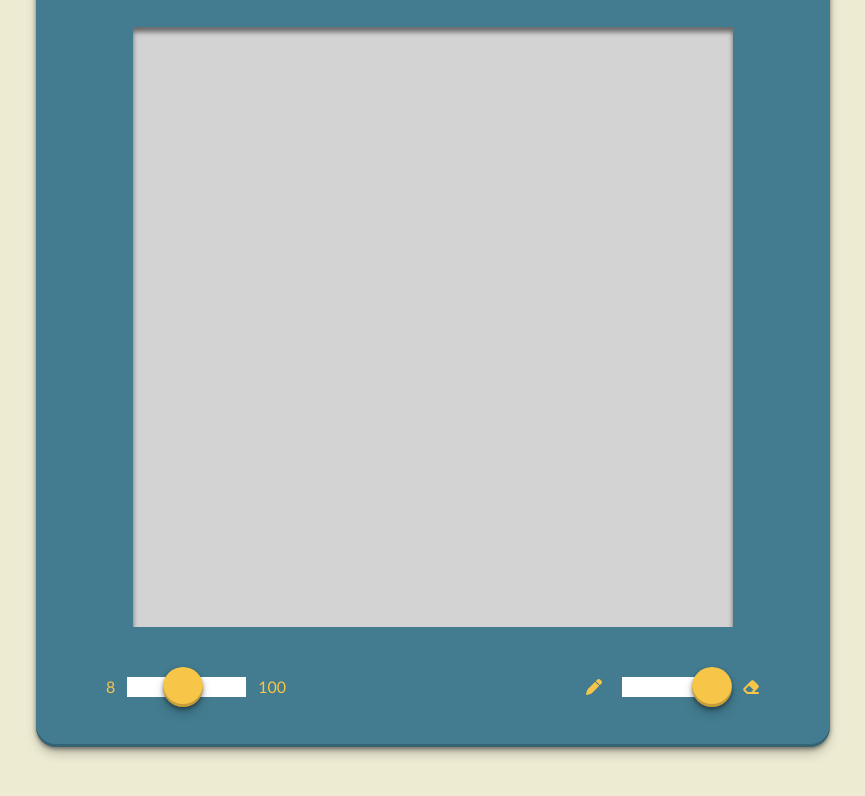
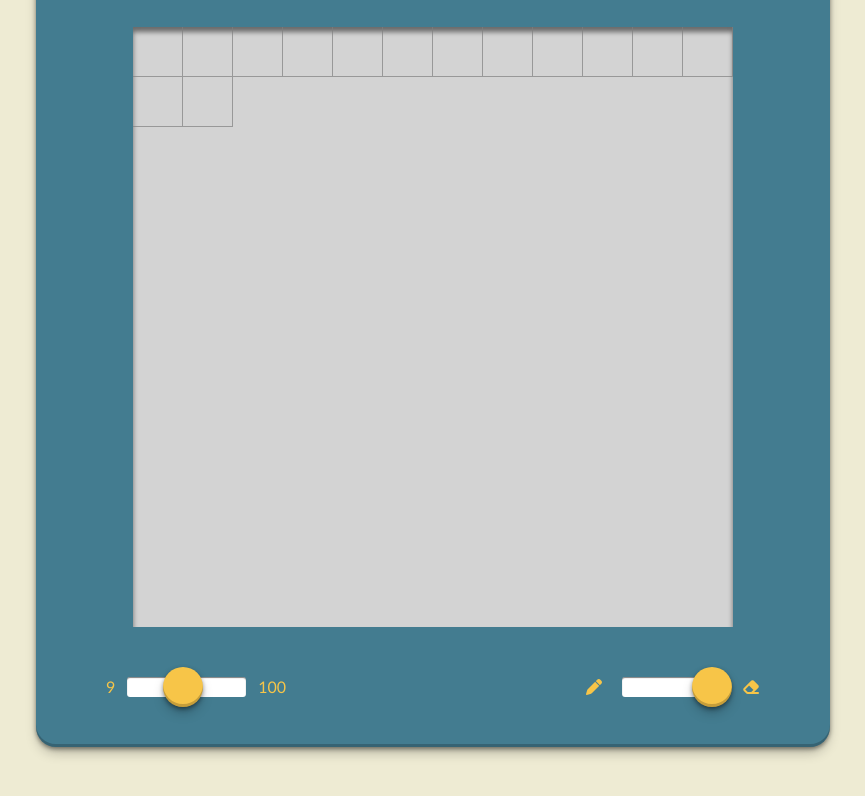
Before and after one commit to rajpranz/ProjectOdin-EtchASketch, a plain HTML site: page index.html in a window 1280 px wide. Shown: the part 130-926 px from the top of the page, without its empty margins (207-1072 px from the left). Drawn offline with Linux system fonts and the light colour scheme.

Commit message:
Setup input blocks

```diff
--- a/index.html
+++ b/index.html
@@ -17,16 +17,20 @@
         <div class="sketchboard">
             <h2>Etch-a-Sketch</h2>
             <div class="sketchinput">
+                <div class="block"></div><div class="block"></div>
+                <div class="block"></div><div class="block"></div>
+                <div class="block"></div><div class="block"></div>
+                <div class="block"></div><div class="block"></div>
+                <div class="block"></div><div class="block"></div>
+                <div class="block"></div><div class="block"></div>
+                <div class="block"></div><div class="block"></div>
 
             </div>
             <div class="sketchcontrols">
                 <div class="resolutioncontrol">
                     <div class="slidecontainer">
-
-
-                        <span>8</span><input type="range" min="8" max="100" value="50" class="slider" id="myRange"><span>100</span>
-                      </div>
-
+                    <span>9</span><input type="range" min="8" max="100" value="50" class="slider" id="myRange"><span>100</span>
+                    </div>
                 </div>
                 <div class="penmodecontrol">
                     <div><i class="fa-solid fa-pen"></i></div>
@@ -35,9 +39,6 @@
                         <span class="switch2 round"></span>
                       </label></div>
                     <div><i class="fa-solid fa-eraser"></i> </div>
-
-
-
                 </div>
             </div>
         </div>
--- a/slider.css
+++ b/slider.css
@@ -8,7 +8,8 @@
     -webkit-transition: .2s;
     transition: opacity .2s;
     margin: 0 12px 0 12px;
-
+    border-radius: 3px;
+    box-shadow: inset 0px 1px 1px 0px rgba(0, 0, 0, 0.5);
   }
 
   .slider:hover {
@@ -24,6 +25,7 @@
     background: #F7C548;
     cursor: pointer;
     box-shadow: rgba(0, 0, 0, 0.4) 0px 2px 4px, rgba(0, 0, 0, 0.3) 0px 7px 13px -3px, rgba(0, 0, 0, 0.2) 0px -3px 0px inset;
+
   }
 
   .slider::-moz-range-thumb {
@@ -42,6 +44,7 @@
     height: 20px;
     margin-left: 20px;
     margin-right: 30px;
+    border-radius: 4px;
 
   }
 
@@ -66,6 +69,8 @@
     background-color: white;
     -webkit-transition: .4s;
     transition: .4s;
+    border-radius: 3px;
+    box-shadow: inset 0px 1px 1px 0px rgba(0, 0, 0, 0.5);
   }
 
   .switch2:before {
@@ -79,6 +84,7 @@
     -webkit-transition: .4s;
     transition: .4s;
     box-shadow: rgba(0, 0, 0, 0.4) 0px 2px 4px, rgba(0, 0, 0, 0.3) 0px 7px 13px -3px, rgba(0, 0, 0, 0.2) 0px -3px 0px inset;
+
   }
 
   input:checked + .switch2 {
--- a/style.css
+++ b/style.css
@@ -38,6 +38,20 @@ body{
     background-color: #d3d3d3;
     margin-top: 10px;
     box-shadow: inset 0px 5px 5px 0px rgba(0, 0, 0, 0.5);
+    display: flex;
+    flex-wrap: wrap;
+    align-content: flex-start;
+}
+
+
+.block{
+
+    width: 49px;
+    height: 49px;
+    opacity: 0.7;
+    border-right: 1px solid gray;
+    border-bottom: 1px solid gray;
+
 }
 
 .sketchcontrols{
```
